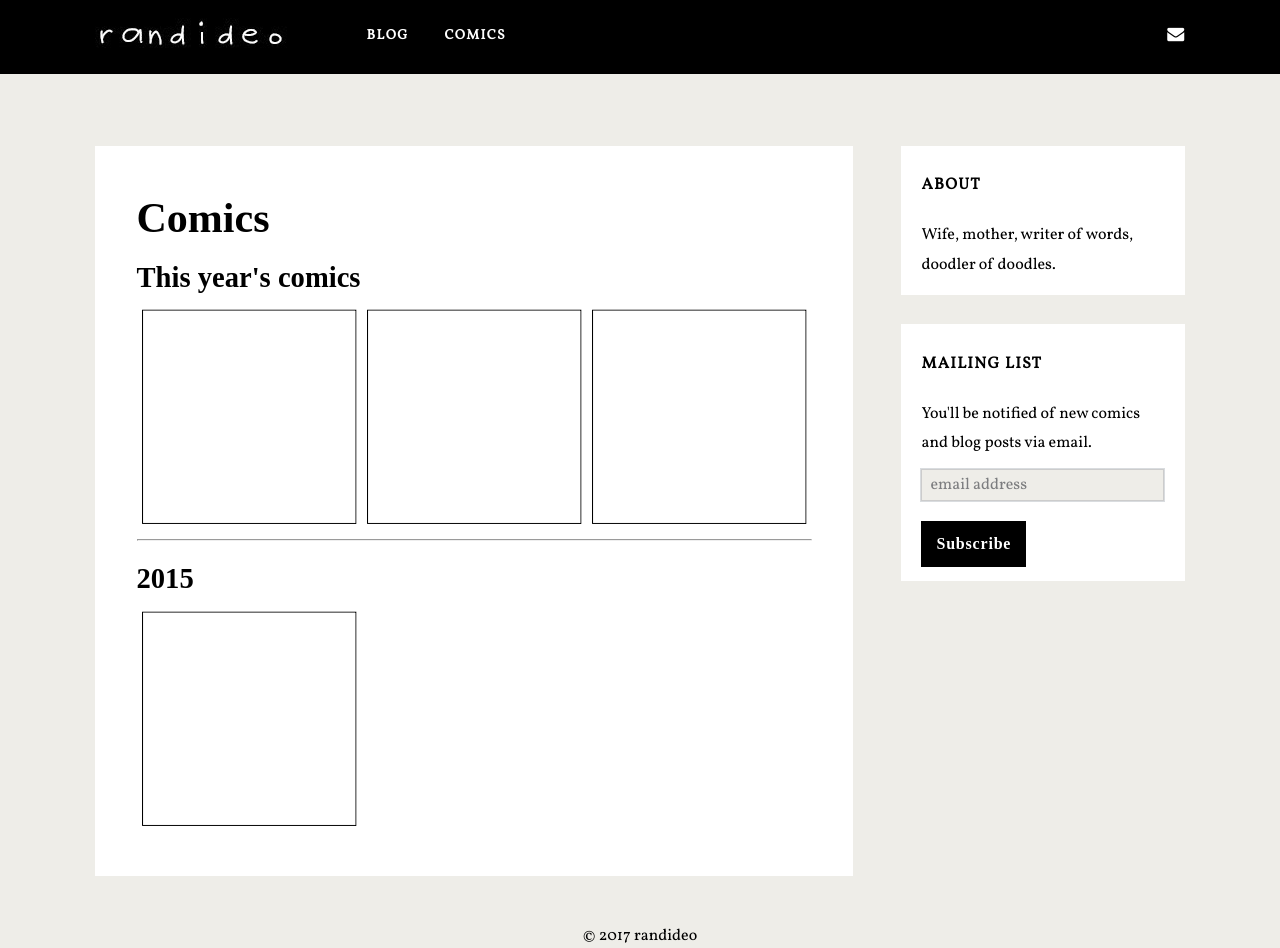
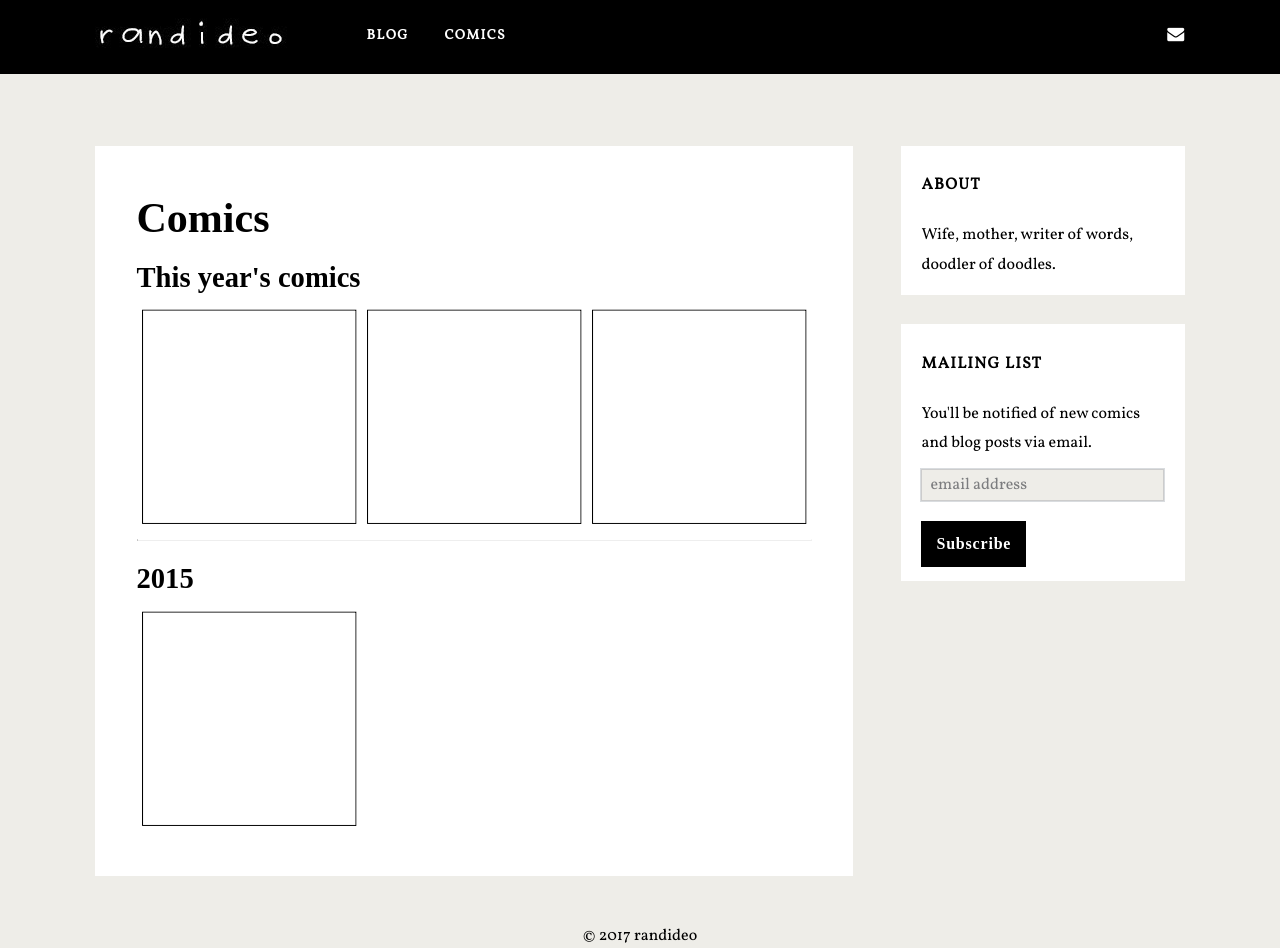
Before and after one commit to randideo/randideo.github.io, a Jekyll site: the page built from comics.html, in a window 1280 px wide. Built offline with Jekyll 4.4.1, drawn with Linux system fonts in a browser that asks for light colours; nearby versions of some CDN libraries; some web fonts are replaced; comment, search, counter and statistics services are not loaded.

Commit message:
Create comics.html

```diff
--- a/comics.html
+++ b/comics.html
@@ -12,7 +12,7 @@ title:    Comics
       {% capture nyear %}{{ post.next.date | date: '%Y' }} - {% endcapture %}
       {% if year != nyear %}
         </ul>
-<hr>
+<hr style="border-top: 1px dashed #fff;">
         <h3>{{ post.date | date: '%Y' }}</h3>
         <ul style="list-style: none; margin: 0em;">
       {% endif %}
```
